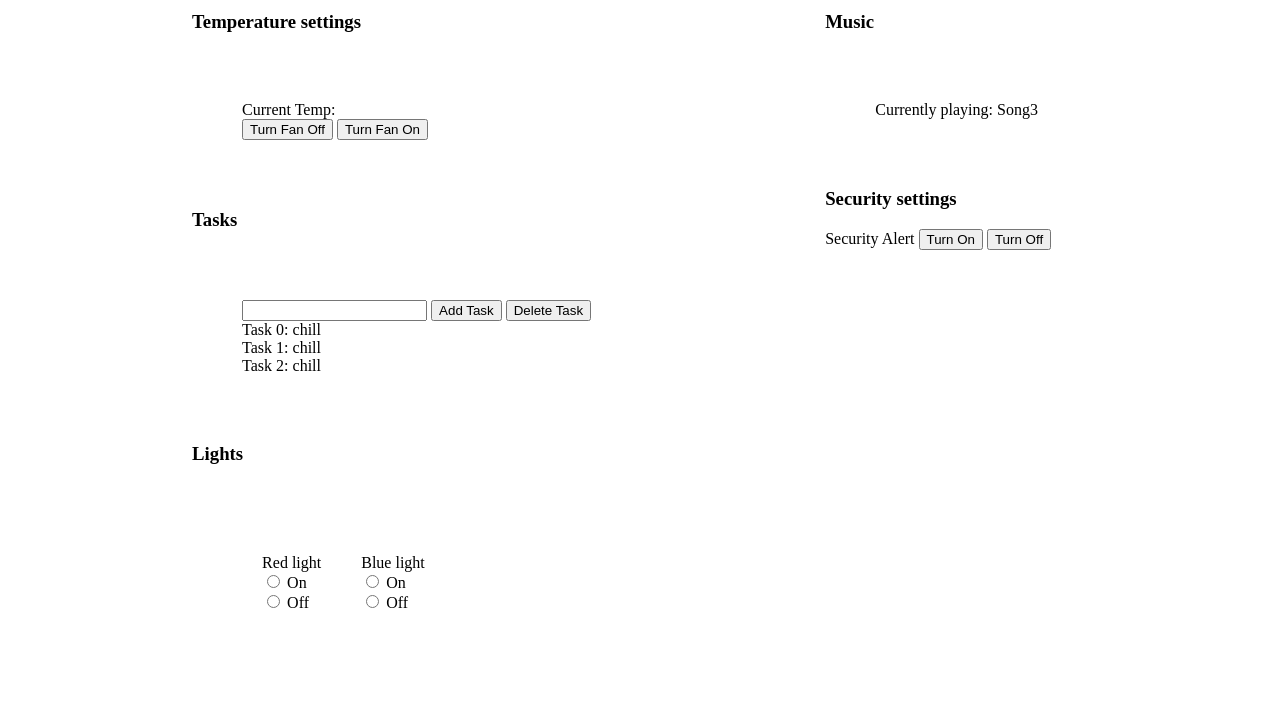
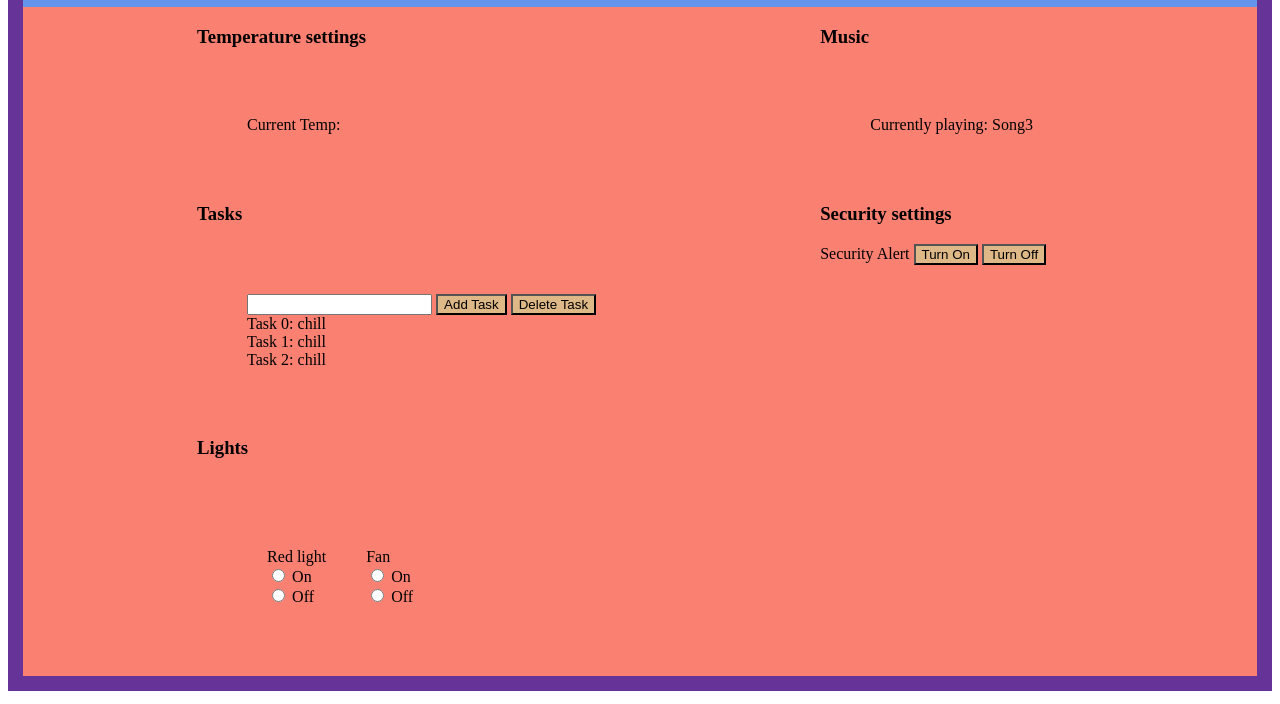
Before and after one commit to Nir24/ECE-196-IOT-PROJ, a plain HTML site: page src/index.html in a window 1280 px wide. Shown: the part 96-800 px from the top of the page. Drawn offline with Linux system fonts and the light colour scheme; no server answers.

Commit message:
update css

```diff
--- a/src/index.html
+++ b/src/index.html
@@ -8,6 +8,7 @@
   </head>
 
   <body id = "body">
+    <div id = "background">
     <div id="title">
       <h1>Smart Desk</h1>
     </div>
@@ -19,14 +20,12 @@
     <div id="temp-settings">
       <label>Current Temp:</label>
       <label id = "temp"></label><br>
-      <button id ="tempBut">Turn Fan Off</button>
-      <button id ="tempButON">Turn Fan On</button>
     </div>
     <h3>Tasks</h3>
     <div id ="task-settings">
       <input type="text" id="task">
-      <button id="task button">Add Task</button>
-      <button id="Del button">Delete Task</button><br>
+      <button class= "button" id="task button">Add Task</button>
+      <button class= "button" id="Del button">Delete Task</button><br>
       <label id ="task0"> Task 0: chill </label><br>
       <label id ="task1"> Task 1: chill </label><br>
       <label id ="task2"> Task 2: chill </label><br>
@@ -41,7 +40,7 @@
       <label for="RLED">Off</label><br>
     </div>
     <div id = "Blue-Light">
-      <label>Blue light</label><br>
+      <label>Fan</label><br>
       <input type="radio" id = "Bon" name="BLED" value="male">
       <label for="BLED">On</label><br>
       <input type="radio" id = "Boff" name="BLED" value="male">
@@ -60,8 +59,8 @@
     <h3>Security settings</h3>
     <div id="Security-setting">
       <span>Security Alert</span>
-      <button id ="sec-on">Turn On</button>
-      <button id ="sec-Off">Turn Off</button>
+      <button class= "button" id ="sec-on">Turn On</button>
+      <button class= "button" id ="sec-Off">Turn Off</button>
 
     </div>
 
@@ -72,7 +71,7 @@
 
 
 
-
+</div>
     <script src="https://www.gstatic.com/firebasejs/7.21.0/firebase-app.js"></script>
     <script src="https://www.gstatic.com/firebasejs/7.21.0/firebase-database.js"></script>
     <script src = "main.js"></script>
--- a/src/main.js
+++ b/src/main.js
@@ -14,16 +14,16 @@ firebase.initializeApp(firebaseConfig);
 database = firebase.database();
 
 //Update room temp
-var tempButton = document.getElementById("tempBut");
-var FAN_ref = database.ref("FAN");
-tempButton.addEventListener("click", function () {
-  FAN_ref.set(0);
-});
-var tempButON = document.getElementById("tempButON");
-var FAN_ref = database.ref("FAN");
-tempButON.addEventListener("click", function () {
-  FAN_ref.set(1);
-});
+// var tempButton = document.getElementById("tempBut");
+// var FAN_ref = database.ref("FAN");
+// tempButton.addEventListener("click", function () {
+//   FAN_ref.set(0);
+// });
+// var tempButON = document.getElementById("tempButON");
+// var FAN_ref = database.ref("FAN");
+// tempButON.addEventListener("click", function () {
+//   FAN_ref.set(1);
+// });
 
 var temp_ref = database.ref("temp");
 temp_ref.on("value", (snapshot) => {
--- a/src/styles.css
+++ b/src/styles.css
@@ -30,3 +30,15 @@
 #Music-settings {
   padding: 50px;
 }
+#title {
+  background-color: cornflowerblue;
+}
+#background {
+  background-color: salmon;
+  border-width: 15px;
+  border-style: solid;
+  border-color: rebeccapurple;
+}
+.button {
+  background-color: burlywood;
+}
```
Also changed, not shown: 1 other file.
